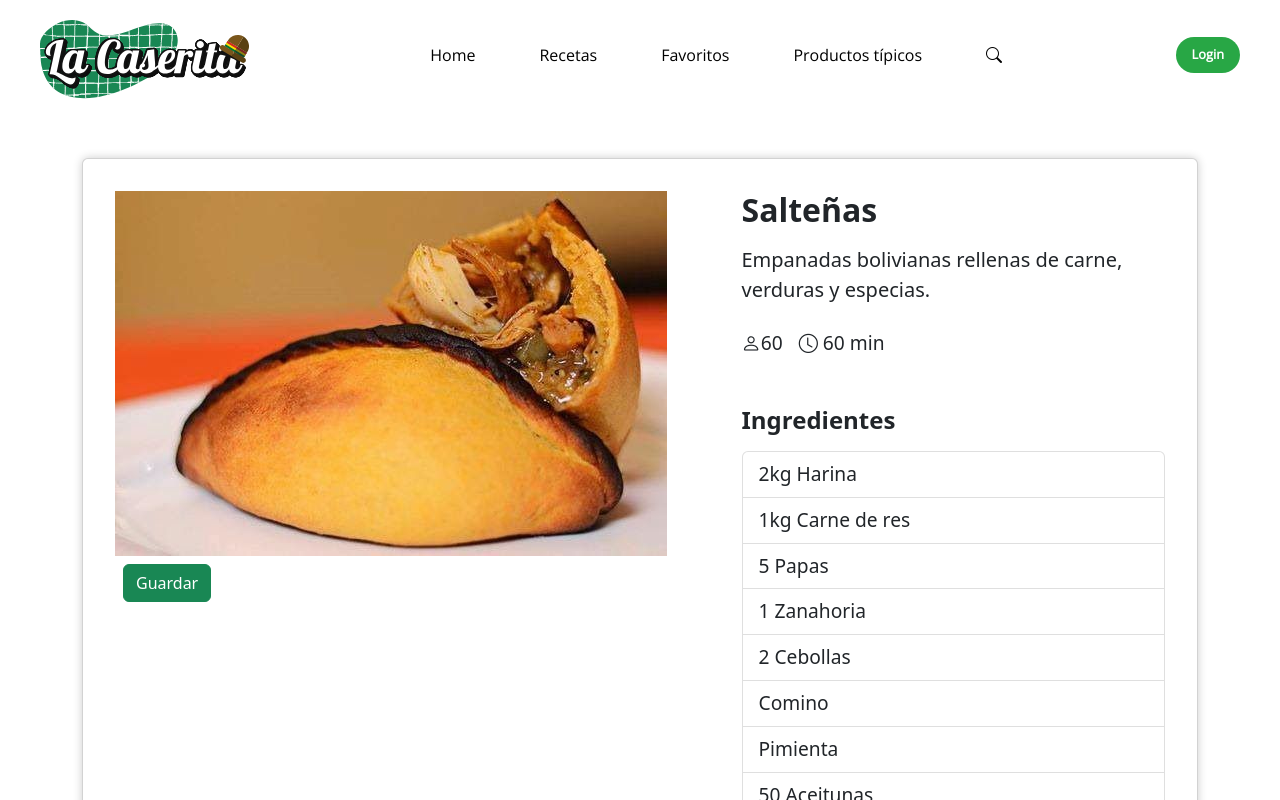
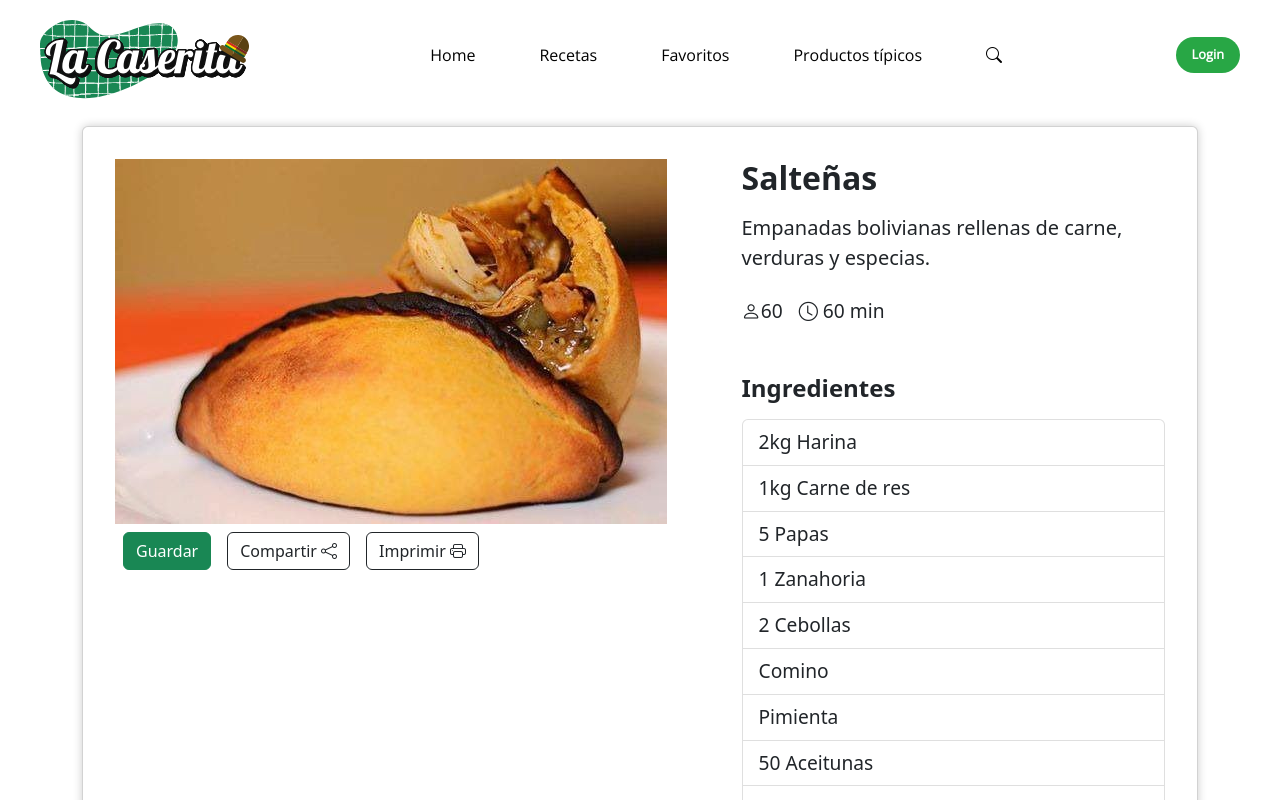
Before and after one commit to Guidarom/sprint-9, an Angular app: page /info-recipe/1 in a window 1280 px wide. Shown: the top 800 px of the page. Built offline with nearby package versions, Linux system fonts and the light colour scheme; a web font is replaced by a local one.

Commit message:
btn printer added

```diff
--- a/src/app/_services/favs.service.ts
+++ b/src/app/_services/favs.service.ts
@@ -5,7 +5,7 @@ import { Injectable } from '@angular/core';
 })
 export class FavsService {
 
-  favsList:number[]=[2,3];
+  favsList:number[]=[2,];
   constructor() { }
 
   saveFavs(id:number){
--- a/src/app/app.component.html
+++ b/src/app/app.component.html
@@ -1,8 +1,10 @@
 <!-- <app-header></app-header>   -->
 
 <app-navbar></app-navbar>
+    <div style="padding-top: 110px;">
+        <router-outlet></router-outlet>
+    </div>
 
-    <router-outlet></router-outlet>
 
 
     <app-footer></app-footer>
--- a/src/app/home/components/favorites/favorites.component.html
+++ b/src/app/home/components/favorites/favorites.component.html
@@ -32,10 +32,15 @@
         </div>
       </div>
       <!-- End of card block -->
-      <div class="col-8 p-3">
+      <div class="col-8 p-3 ">
+        <div>
+          <h4>{{favList.length}} de treinta recetas guardadas gratuitamente</h4>
+        </div>
         <div class="progress">
           <div class="progress-bar bg-warning" role="progressbar" [style.width.%]="percentage" aria-valuemin="0" aria-valuemax="30"></div>
         </div>
+
+
       </div>
 
 
--- a/src/app/home/components/info-recipe/info-recipe.component.html
+++ b/src/app/home/components/info-recipe/info-recipe.component.html
@@ -1,5 +1,5 @@
 
-<div class="container mt-5" *ngIf="currentRecipe">
+<div class="container mt-3" *ngIf="currentRecipe">
     <div class="card">
       <div class="card-body">
         <div class="row align-items-start">
@@ -8,6 +8,10 @@
             <div class="button-container p-2">
               <button class="btn btn-success me-3"
                       (click)="saveFavorites()">Guardar</button>
+              <button class="btn btn-white border-dark me-3"
+                      >Compartir <i class="bi bi-share"></i></button>
+              <button class="btn btn-white border-dark me-3"
+                      >Imprimir <i class="bi bi-printer"></i></button>
               <!-- <button class="btn btn-danger" (click)="removeFromFavs(currentRecipe.id)">Borrar</button> -->
             </div>
           </div>
--- a/src/app/home/pages/products/products.component.html
+++ b/src/app/home/pages/products/products.component.html
@@ -33,7 +33,8 @@
           </div>
           <div class="p-2">
             <h5 class="card-title">Chuño</h5>
-          <p class="card-text">Lorem, ipsum dolor sit amet consectetur adipisicing elit. Eaque, cumque praesentium eos quisquam quidem necessitatibus corrupti suscipit molestias iste eum adipisci at labore odit earum, deleniti ut, dolor dicta dignissimos!</p>
+          <p class="card-text">El chuño es una patata comun, que mediante un proceso de liofilizacion natural se transforma y sirve para alargar su consumo en el tiempo llegando a poder ser consumido con sus mismas cualidades organolepticas hasta 20 años despues del secado. Es de color negro y de un leve sabor terroso conuna
+            </p>
           <a href="#" class="">...leer más</a>
           </div>
 
--- a/src/app/shared/navbar/navbar.component.css
+++ b/src/app/shared/navbar/navbar.component.css
@@ -10,7 +10,15 @@ h3{
 }
 .menu{
     max-width: 1500px;
-    height:fit-content
+    height:fit-content;
+
+    position: fixed;
+    top: 0;
+    width: 100%;
+    background-color: #fff;
+    z-index: 9999;
+
+
 
 }
 
@@ -51,6 +59,8 @@ a{
     display: flex;
     align-items: center;
     justify-content: space-between;
+
+
 }
 
 .navbar .logo a{
--- a/src/app/shared/navbar/navbar.component.ts
+++ b/src/app/shared/navbar/navbar.component.ts
@@ -1,4 +1,4 @@
-import { Component } from '@angular/core';
+import { Component,HostListener } from '@angular/core';
 import { AccountService } from '../../_services/account.service';
 
 @Component({
@@ -7,6 +7,8 @@ import { AccountService } from '../../_services/account.service';
   styleUrls: ['./navbar.component.css']
 })
 export class NavbarComponent {
+
+
   child:boolean=false
   constructor(private accountService:AccountService){}
 
```
